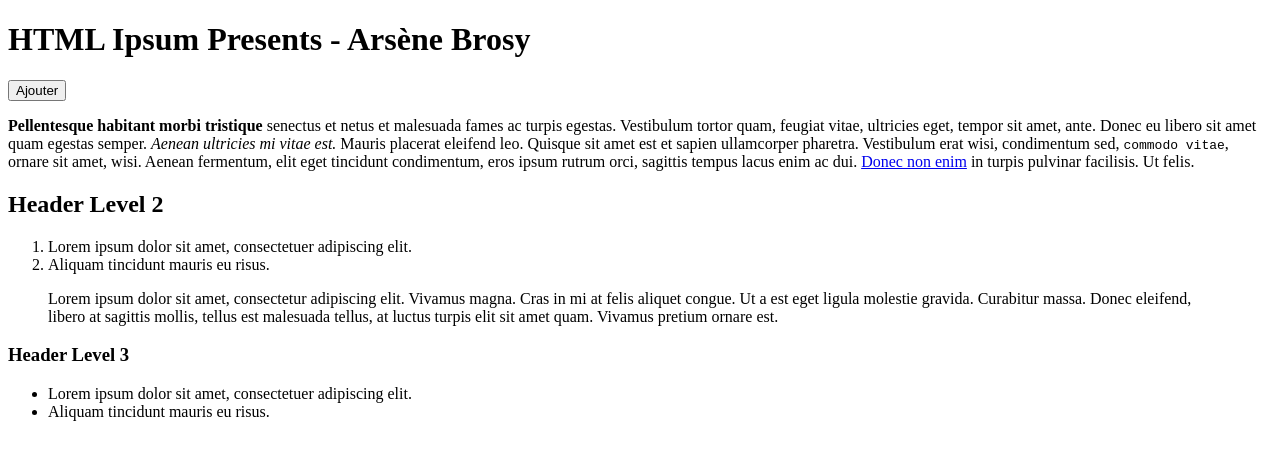
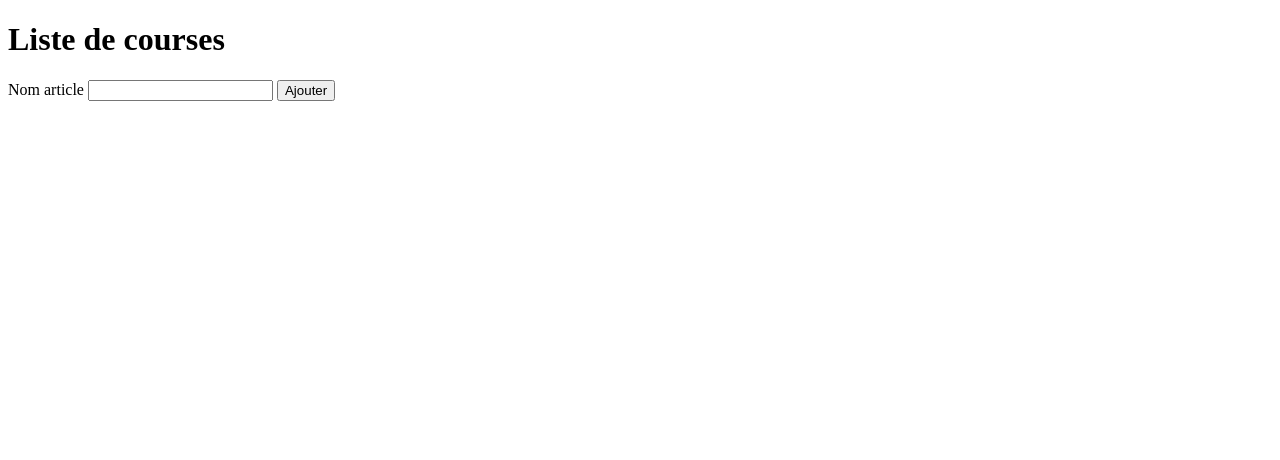
Before and after one commit to divtec-cejef/133a-premier-javascript-ArseneBrosy, a plain HTML site: page index.html in a window 1280 px wide. Drawn offline with Linux system fonts and the light colour scheme.

Commit message:
ajout article dans ul

```diff
--- a/index.html
+++ b/index.html
@@ -4,35 +4,17 @@
     <meta charset="UTF-8">
     <title>Hello World</title>
 </head>
-<body>
-<h1>HTML Ipsum Presents - Arsène Brosy</h1>
+    <body>
+        <h1>Liste de courses</h1>
 
-<button class="ajouter">Ajouter</button>
+        <label for="article">Nom article</label>
+        <input type="text" id="article">
 
-<p><strong>Pellentesque habitant morbi tristique</strong> senectus et netus et malesuada fames ac turpis egestas.
-    Vestibulum tortor quam, feugiat vitae, ultricies eget, tempor sit amet, ante. Donec eu libero sit amet quam egestas
-    semper. <em>Aenean ultricies mi vitae est.</em> Mauris placerat eleifend leo. Quisque sit amet est et sapien
-    ullamcorper pharetra. Vestibulum erat wisi, condimentum sed, <code>commodo vitae</code>, ornare sit amet, wisi.
-    Aenean fermentum, elit eget tincidunt condimentum, eros ipsum rutrum orci, sagittis tempus lacus enim ac dui. <a
-            href="#">Donec non enim</a> in turpis pulvinar facilisis. Ut felis.</p>
+        <button class="ajouter">Ajouter</button>
 
-<h2>Header Level 2</h2>
+        <ul class="articles"></ul>
 
-<ol>
-    <li>Lorem ipsum dolor sit amet, consectetuer adipiscing elit.</li>
-    <li>Aliquam tincidunt mauris eu risus.</li>
-</ol>
 
-<blockquote><p>Lorem ipsum dolor sit amet, consectetur adipiscing elit. Vivamus magna. Cras in mi at felis aliquet
-    congue. Ut a est eget ligula molestie gravida. Curabitur massa. Donec eleifend, libero at sagittis mollis, tellus
-    est malesuada tellus, at luctus turpis elit sit amet quam. Vivamus pretium ornare est.</p></blockquote>
-
-<h3>Header Level 3</h3>
-
-<ul>
-    <li>Lorem ipsum dolor sit amet, consectetuer adipiscing elit.</li>
-    <li>Aliquam tincidunt mauris eu risus.</li>
-</ul>
-<script src="js/main.js"></script>
-</body>
+        <script src="js/main.js"></script>
+    </body>
 </html>
--- a/js/main.js
+++ b/js/main.js
@@ -8,12 +8,11 @@
 "use strict";
 
 // Récuperer tout les paragraphes du document
-let paraphs = document.querySelectorAll("p");
 let btnAjouter = document.querySelector(".ajouter");
-
-// Affiche le contenu des variables dans la console
-console.log(paraphs, btnAjouter);
+let txtArticle = document.querySelector("#article");
+let ulArticles = document.querySelector("ul.articles");
 
 btnAjouter.addEventListener("click", () => {
-  console.log("Ajouter");
+  ulArticles.innerHTML += "<li>" + txtArticle.value + "</li>";
+  txtArticle.value = "";
 });
```
